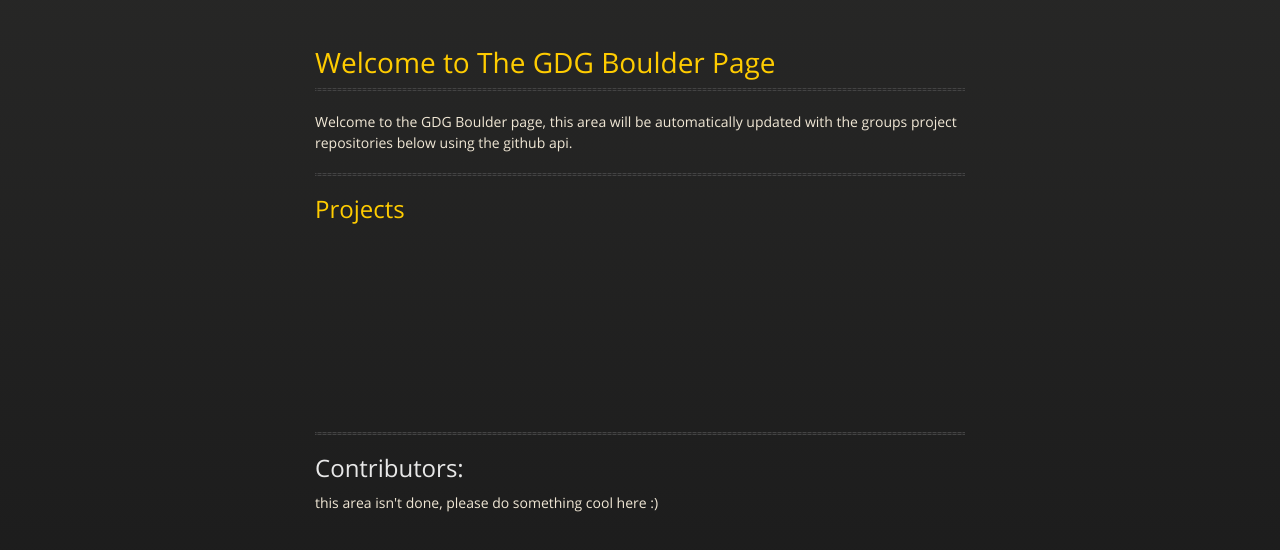
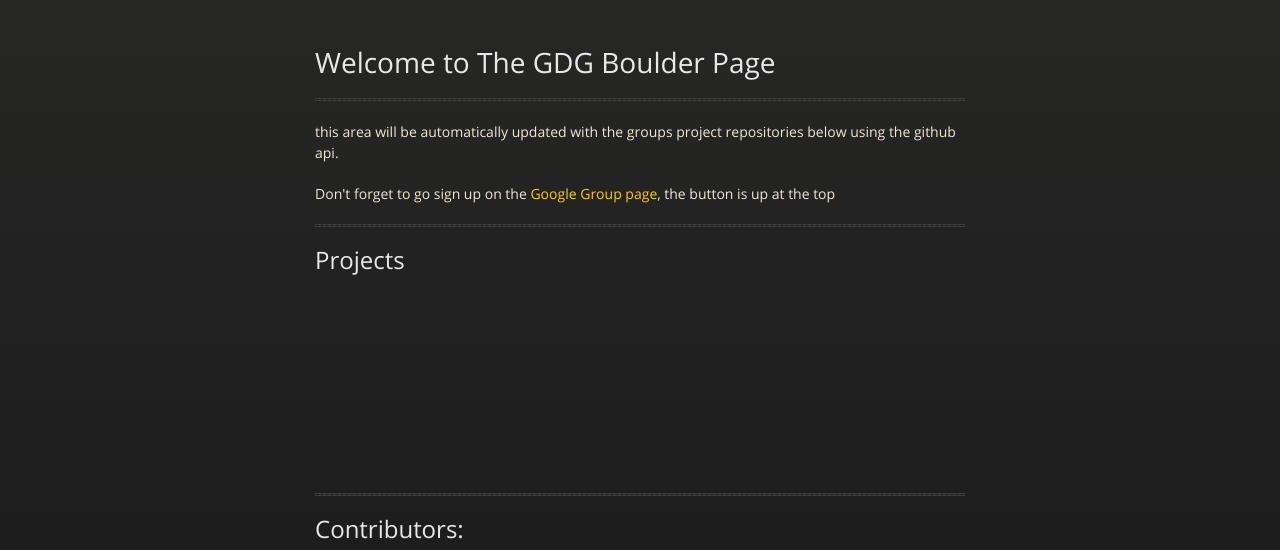
Before and after one commit to GDGBoulder/gdgboulder.github.io, a plain HTML site: page index.html in a window 1280 px wide. Shown: the part 201-751 px from the top of the page. Drawn offline with nearby package versions, Linux system fonts and the light colour scheme; some packages are replaced by stand-ins of ours; no server answers.

Commit message:
updated some text, added a group link

```diff
--- a/index.html
+++ b/index.html
@@ -42,19 +42,20 @@
         </div>
 
         <h1>
-            <a name="welcome-to-the-gdg-boulder-page" class="anchor" href="#welcome-to-the-gdg-boulder-page">
+            <p>
                 Welcome to The GDG Boulder Page
-            </a>
+            </p>
         </h1>
         <hr>
 
-        <p>Welcome to the GDG Boulder page, this area will be automatically updated with the groups project repositories
+        <p>this area will be automatically updated with the groups project repositories
             below using the github api.</p>
+        <p> Don't forget to go sign up on the <a href="https://groups.google.com/d/forum/gdgboulder">Google Group page</a>, the button is up at the top</p>
 
 
         <hr>
         <h2>
-            <a name="project-list" class="anchor" href="#project-list">Projects</a></h2>
+            <p>Projects</p></h2>
 
         <div id="projectlist">
             <article data-ng-cloak data-ng-repeat="project in projects">
```
